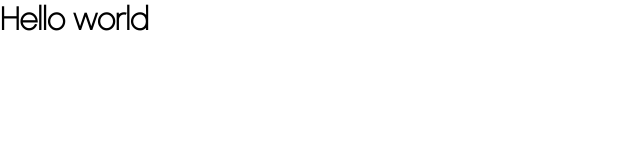
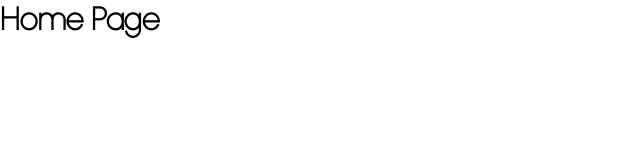
Before and after one commit to chalana1995/E-commerce-app, a React (Create React App) app in the folder ecommerce-app/: page / in a window 1280 px wide. Shown: the top 160 px of the page, without its empty margins (0-640 px from the left). Built offline with nearby package versions, Linux system fonts and the light colour scheme.

Commit message:
add home page

```diff
--- a/ecommerce-app/src/App.js
+++ b/ecommerce-app/src/App.js
@@ -1,9 +1,7 @@
+import Home from "./pages/Home";
+
 function App() {
-  return (
-    <div className="App">
-      <h1>Hello world</h1>
-    </div>
-  );
+  return <Home />;
 }
 
 export default App;
--- /dev/null
+++ b/ecommerce-app/src/pages/Home.jsx
@@ -0,0 +1,11 @@
+import React from "react";
+
+const Home = () => {
+  return (
+    <div>
+      <h1>Home Page</h1>
+    </div>
+  );
+};
+
+export default Home;
```
